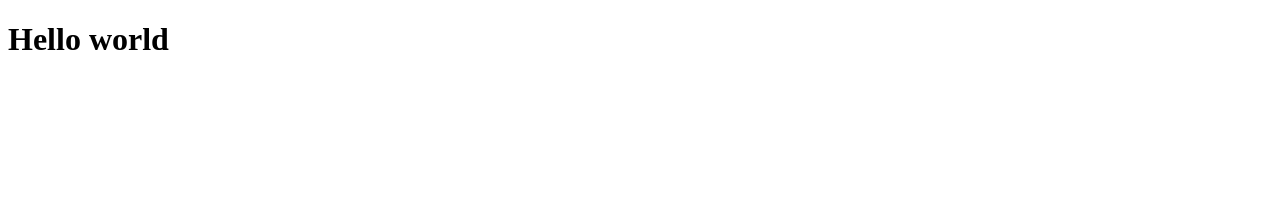
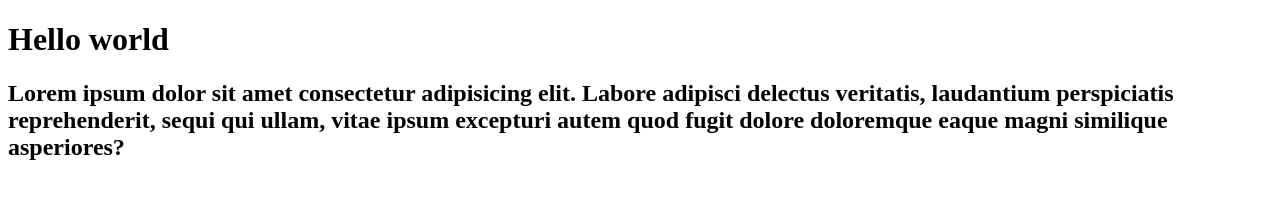
Before and after one commit to HebertYamanaka/curso-git, a plain HTML site: page index.html in a window 1280 px wide. Drawn offline with Linux system fonts and the light colour scheme.

Commit message:
inserido Lorem no index html

```diff
--- a/index.html
+++ b/index.html
@@ -7,5 +7,8 @@
 </head>
 <body>
     <h1>Hello world</h1>
+    <h2>
+        Lorem ipsum dolor sit amet consectetur adipisicing elit. Labore adipisci delectus veritatis, laudantium perspiciatis reprehenderit, sequi qui ullam, vitae ipsum excepturi autem quod fugit dolore doloremque eaque magni similique asperiores?
+    </h2>
 </body>
 </html>
```
